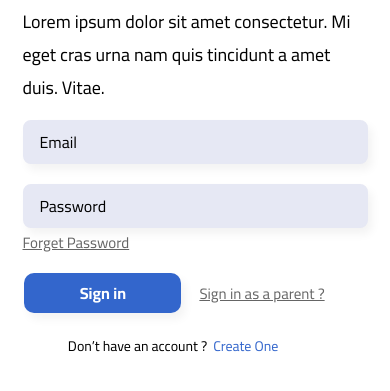
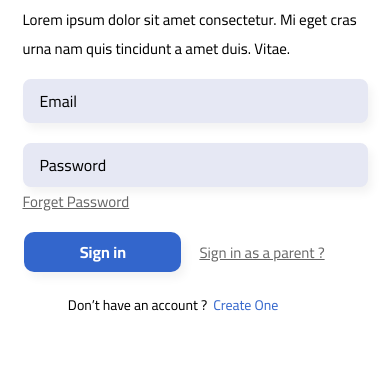
Before and after one commit to 3mr00/Frontend-Mr.Muyasser, a plain HTML site: page index.html in a window 390 px wide. Shown: the part 271-662 px from the top of the page. Drawn offline with Linux system fonts and the light colour scheme.

Commit message:
edit style

```diff
--- a/css/style.css
+++ b/css/style.css
@@ -4,6 +4,7 @@ body * {
 }
 body {
   background-color: #fff !important;
+  overflow-x: hidden;
 }
 /* ---------------------------------------------------
     signin
@@ -21,11 +22,11 @@ body {
 .signin_logo {
   width: 226px;
   height: 226px;
-  margin: 0 auto;
 }
 .div_form_signin {
   width: 465px;
   height: 499px;
+  align-items: center;
 }
 .text_signin {
   color: #36c;
@@ -139,6 +140,9 @@ mark.blue {
   }
   .input_signin {
     width: 100%;
+  }
+  .text_p_signin {
+    font-size: 15px;
   }
 }
 /* ---------------------------------------------------
```
